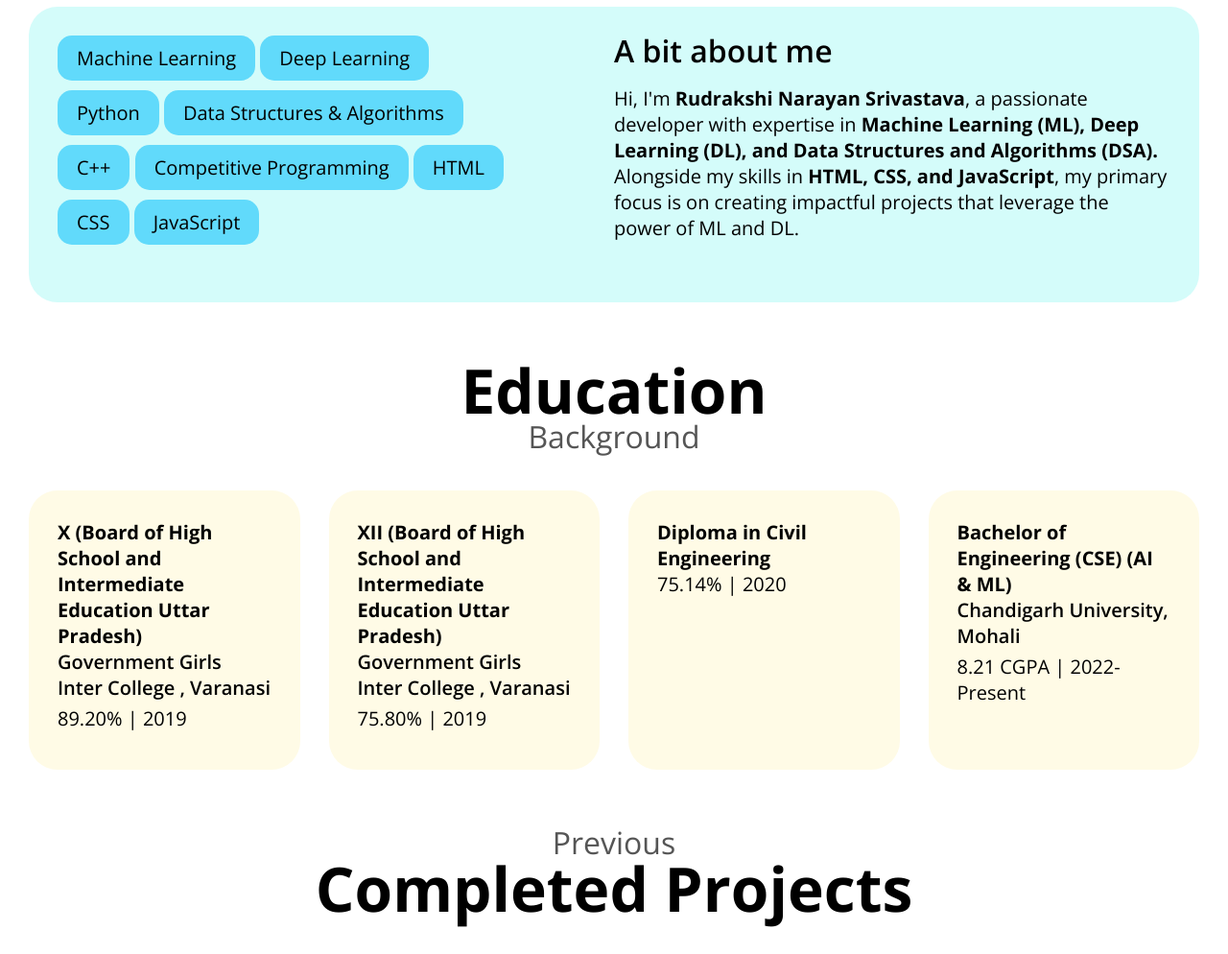
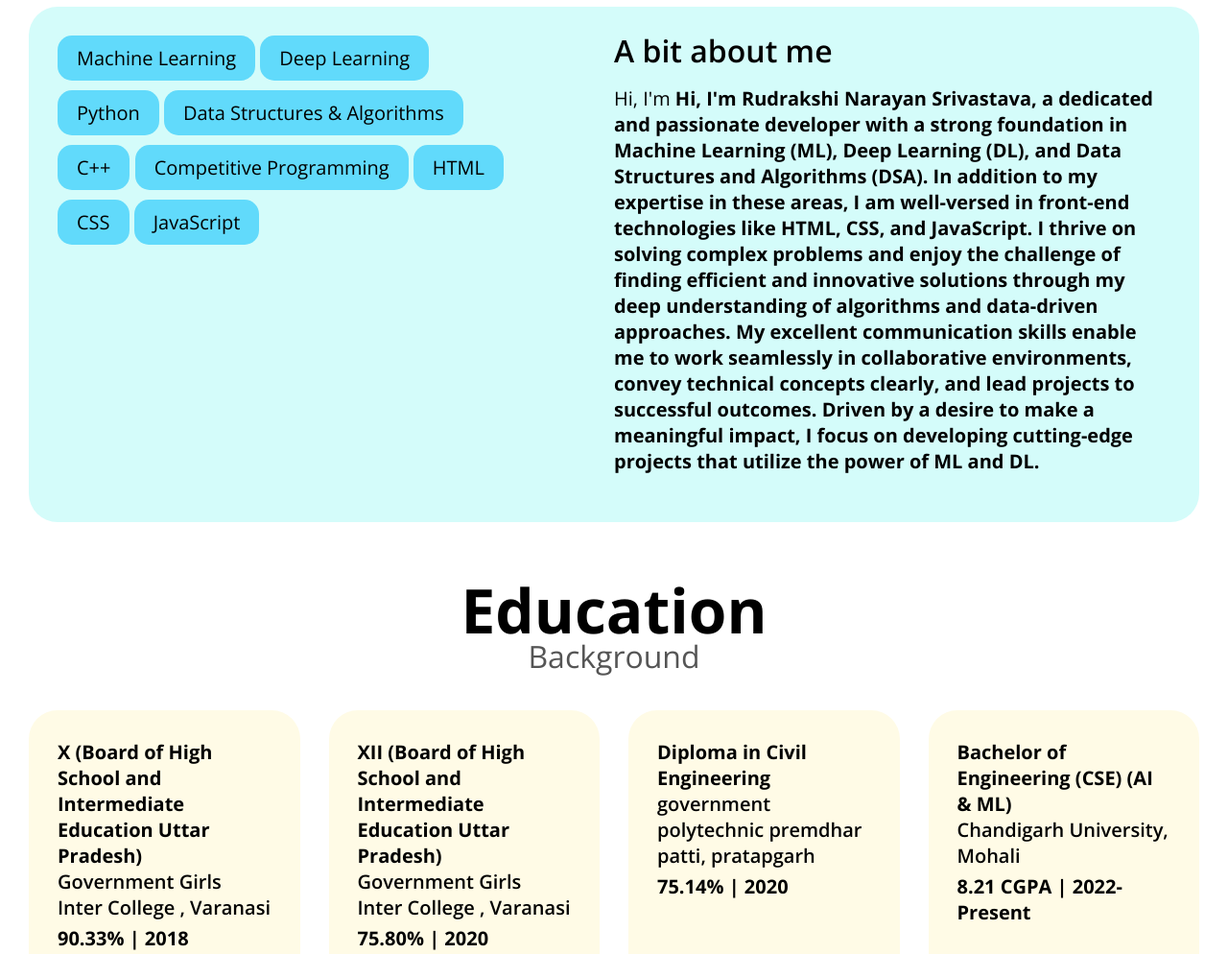
Before and after one commit to Rudrakshi0412/github-portfolio, a plain HTML site: page index.html in a window 1280 px wide. Shown: the part 1106-2100 px from the top of the page at 96% size. Drawn offline with nearby package versions, Linux system fonts and the light colour scheme; a script that the page names is missing.

Commit message:
Add files via upload

```diff
--- a/index.html
+++ b/index.html
@@ -92,7 +92,9 @@
 				</div>
 				<div class="right-column">
 					<h3>A bit about me</h3>
-					<p>Hi, I'm <b>Rudrakshi Narayan Srivastava</b>, a passionate developer with expertise in <b>Machine Learning (ML), Deep Learning (DL), and Data Structures and Algorithms (DSA).</b> Alongside my skills in <b>HTML, CSS, and JavaScript</b>, my primary focus is on creating impactful projects that leverage the power of ML and DL.</p>
+					<p>Hi, I'm <b>Hi, I'm Rudrakshi Narayan Srivastava, a dedicated and passionate developer with a strong foundation in Machine Learning (ML), Deep Learning (DL), and Data Structures and Algorithms (DSA). In addition to my expertise in these areas, I am well-versed in front-end technologies like HTML, CSS, and JavaScript.
+						I thrive on solving complex problems and enjoy the challenge of finding efficient and innovative solutions through my deep understanding of algorithms and data-driven approaches. My excellent communication skills enable me to work seamlessly in collaborative environments, convey technical concepts clearly, and lead projects to successful outcomes.
+						Driven by a desire to make a meaningful impact, I focus on developing cutting-edge projects that utilize the power of ML and DL.</p>
 				</div>
 			</div>
 		</section>
@@ -103,15 +105,16 @@
 				<article>
 					<h4>X (Board of High School and Intermediate Education Uttar Pradesh)</h4>
 					<div>Government Girls Inter College , Varanasi</div>
-					<p>89.20%  |  2019</p>
+					<p>90.33%  |  2018</p>
 				</article>
 				<article>
 					<h4>XII (Board of High School and Intermediate Education Uttar Pradesh) </h4>
 					<div>Government Girls Inter College , Varanasi</div>
-					<p>75.80%  |  2019</p>
+					<p>75.80%  |  2020</p>
 				</article>
 				<article>
 					<h4>Diploma in Civil Engineering </h4>
+					<div>government polytechnic premdhar patti, pratapgarh</div>
 					<p>75.14%  |  2020</p>
 				</article>
 				<article>
```
